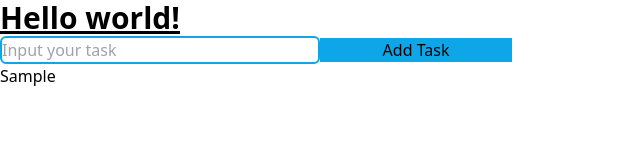
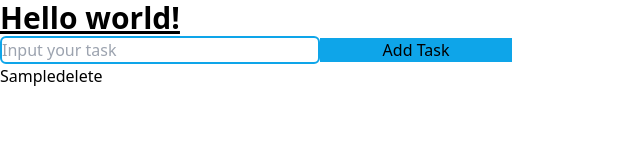
Before and after one commit to KKaged/To-Do, a React (Vite) app: page / in a window 1280 px wide. Both pictures are taken after typing "Sample" into the empty fields and a click on the button "Add Task". Shown: the top 160 px of the page, without its empty margins (0-640 px from the left). Built offline with nearby package versions, Linux system fonts and the light colour scheme.

Commit message:
made it so that when someone tries to add a task with no characters, than it will not be added to the list.

```diff
--- a/src/App.jsx
+++ b/src/App.jsx
@@ -5,7 +5,10 @@
   const [topic, setTopic] = useState("");
   const [items, setItems] = useState([]);
   function addTopic() {
-    setItems([...items, topic]);
+    if (topic.length !== 0) {
+      setItems([...items, topic]);
+    }
+
     setTopic("");
   }
   return (
@@ -19,7 +22,16 @@
       <Button onButtonClick={addTopic} />
       <ul>
         {items.map((item, index) => (
-          <li key={index}>{item}</li>
+          <li key={index}>
+            {item}
+            <button
+              onClick={() => {
+                setItems(items.filter((_, i) => i !== index)); // Remove the item at the given index
+              }}
+            >
+              delete
+            </button>
+          </li>
         ))}
       </ul>
     </>
```
